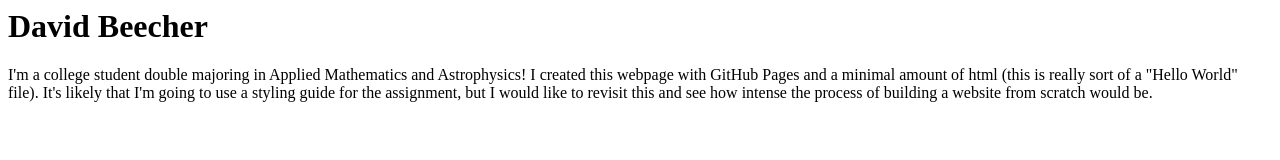
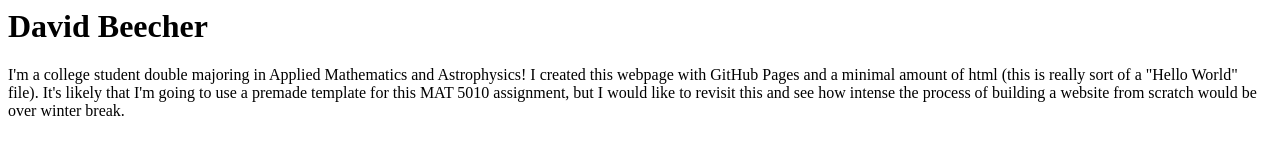
Before and after one commit to dbeecher1993/hello-world, a plain HTML site: page index.html in a window 1280 px wide. Drawn offline with Linux system fonts and the light colour scheme.

Commit message:
Update index.html

```diff
--- a/index.html
+++ b/index.html
@@ -1,4 +1,4 @@
 <html>
   <body>
     <h1>David Beecher</h1><!--This is the Main Heading-->
-    <p>I'm a college student double majoring in Applied Mathematics and Astrophysics! I created this webpage with GitHub Pages and a minimal amount of html (this is really sort of a "Hello World" file). It's likely that I'm going to use a styling guide for the assignment, but I would like to revisit this and see how intense the process of building a website from scratch would be.<p>
+    <p>I'm a college student double majoring in Applied Mathematics and Astrophysics! I created this webpage with GitHub Pages and a minimal amount of html (this is really sort of a "Hello World" file). It's likely that I'm going to use a premade template for this MAT 5010 assignment, but I would like to revisit this and see how intense the process of building a website from scratch would be over winter break.<p>
```
